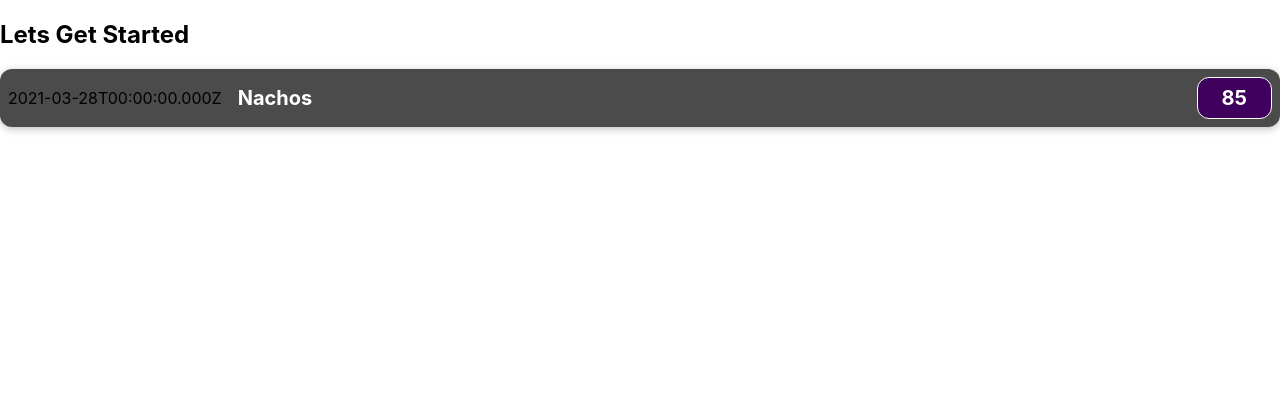
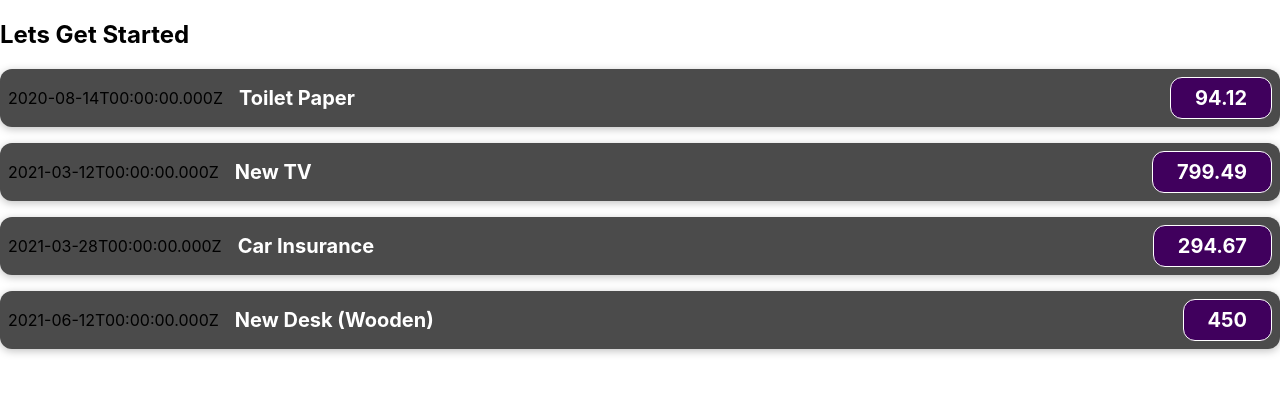
Before and after one commit to psadalja/expense-tracker, a React (Create React App) app: page / in a window 1280 px wide. Shown: the top 394 px of the page. Built offline with nearby package versions, Linux system fonts and the light colour scheme.

Commit message:
Add multiple component

```diff
--- a/src/App.js
+++ b/src/App.js
@@ -2,11 +2,50 @@
 import ExpenseItem from "./components/ExpenseItem";
 
 const App = () => {
+  const expenses = [
+    {
+      id: "e1",
+      title: "Toilet Paper",
+      amount: 94.12,
+      date: new Date(2020, 7, 14),
+    },
+    { id: "e2", title: "New TV", amount: 799.49, date: new Date(2021, 2, 12) },
+    {
+      id: "e3",
+      title: "Car Insurance",
+      amount: 294.67,
+      date: new Date(2021, 2, 28),
+    },
+    {
+      id: "e4",
+      title: "New Desk (Wooden)",
+      amount: 450,
+      date: new Date(2021, 5, 12),
+    },
+  ];
   return (
     <div>
       <h2>Lets Get Started</h2>
-      {/* <p>this is not visible</p> */}
-      <ExpenseItem></ExpenseItem>
+      <ExpenseItem
+        title={expenses[0].title}
+        amount={expenses[0].amount}
+        date={expenses[0].date}
+      ></ExpenseItem>
+      <ExpenseItem
+        title={expenses[1].title}
+        amount={expenses[1].amount}
+        date={expenses[1].date}
+      ></ExpenseItem>
+      <ExpenseItem
+        title={expenses[2].title}
+        amount={expenses[2].amount}
+        date={expenses[2].date}
+      ></ExpenseItem>
+      <ExpenseItem
+        title={expenses[3].title}
+        amount={expenses[3].amount}
+        date={expenses[3].date}
+      ></ExpenseItem>
     </div>
   );
 };
--- a/src/components/ExpenseItem.jsx
+++ b/src/components/ExpenseItem.jsx
@@ -1,18 +1,14 @@
 import React from "react";
 import "./ExpenseItem.css";
 
-const ExpenseItem = () => {
-  const expenseDate = new Date(2021, 2, 28);
-  const expanseName = "Nachos";
-  const expanseAmount = 85;
-
+const ExpenseItem = (props) => {
   return (
     <div className="expense-item">
-      <div>{expenseDate.toISOString()}</div>
+      <div>{props.date.toISOString()}</div>
       <div className="expense-item__description">
-        <h2>{expanseName}</h2>
+        <h2>{props.title}</h2>
       </div>
-      <div className="expense-item__price">{expanseAmount}</div>
+      <div className="expense-item__price">{props.amount}</div>
     </div>
   );
 };
```
